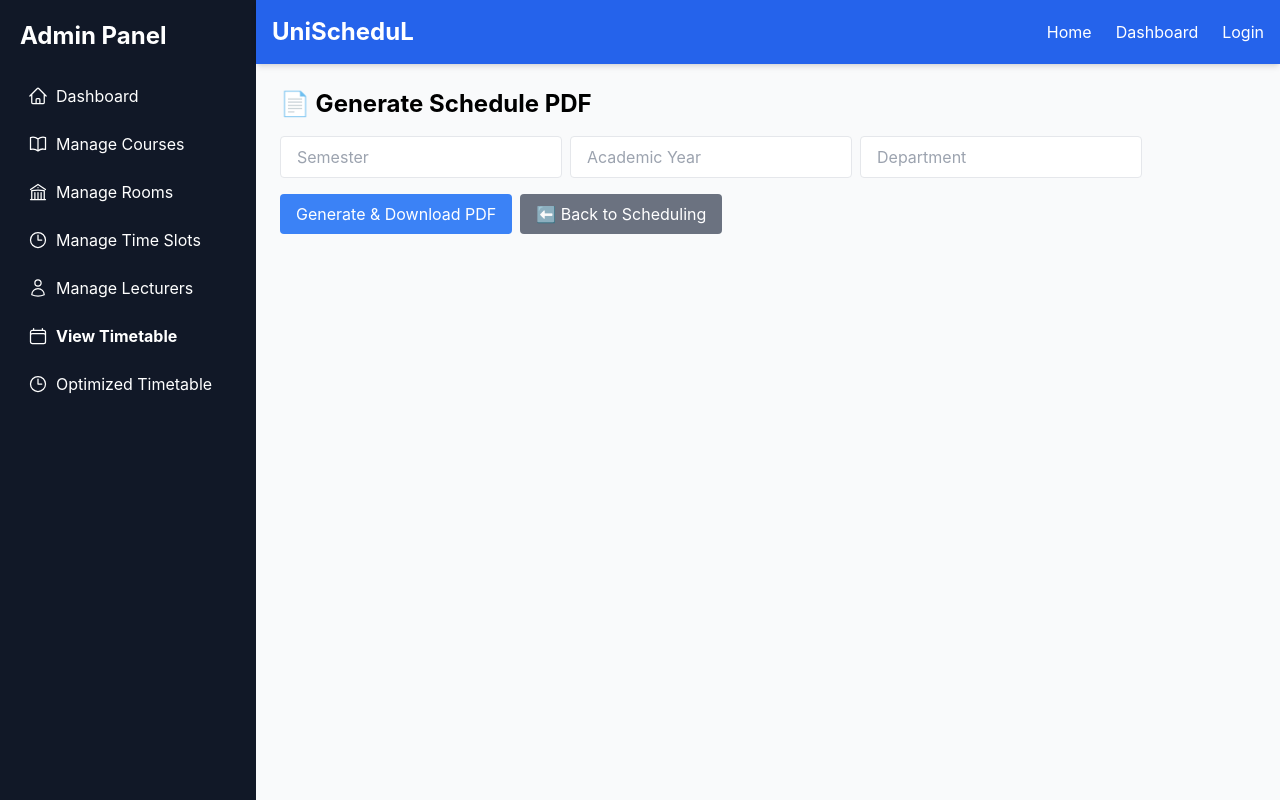
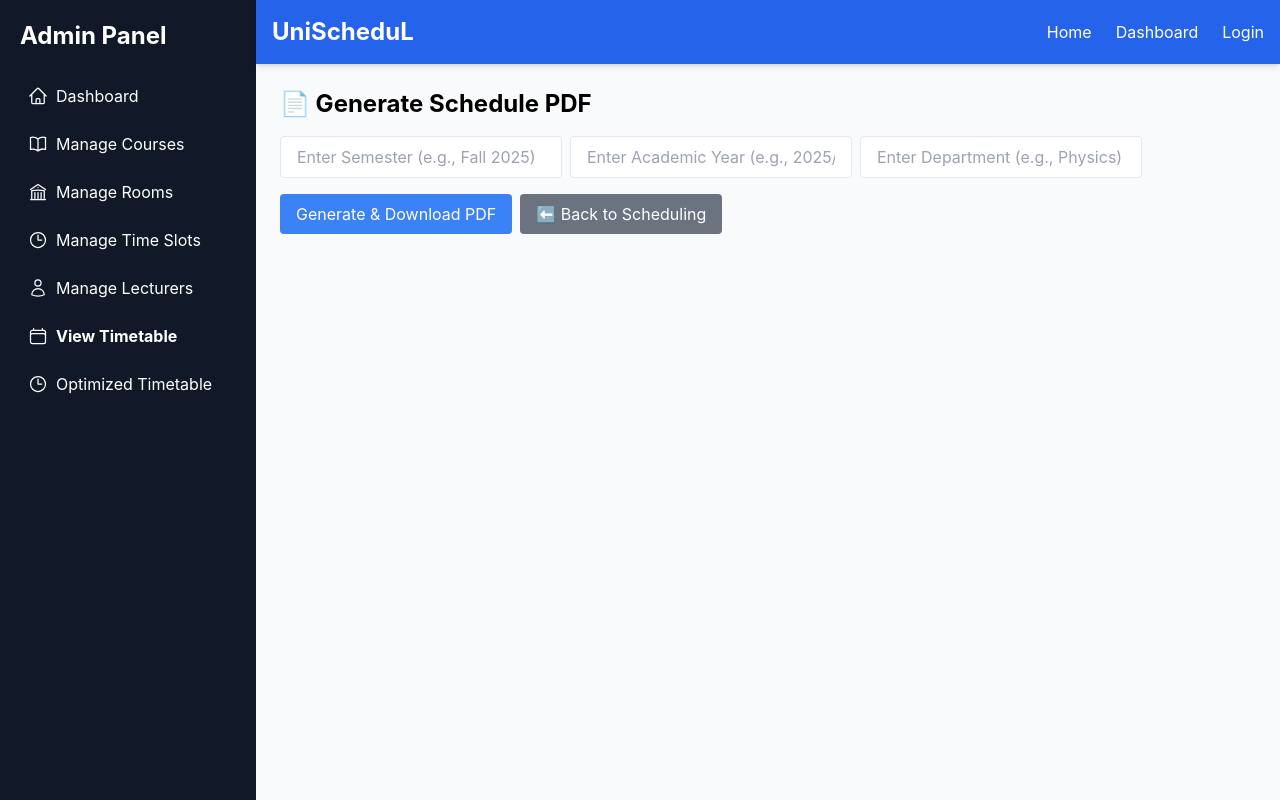
Before and after one commit to Dev-Eyitayo/UniScheduL, a React (Vite) app in the folder frontend/: page /generate-pdf in a window 1280 px wide. Built offline with nearby package versions, Linux system fonts and the light colour scheme.

Commit message:
Refactor GeneratePDF component to retrieve schedule and failed bookings from OptimizedSchedule; streamline user input fields for PDF generation.

```diff
--- a/frontend/src/pages/admin/GeneratePDF.jsx
+++ b/frontend/src/pages/admin/GeneratePDF.jsx
@@ -1,5 +1,5 @@
-import React, { useState, useEffect } from "react";
-import { useNavigate } from "react-router-dom";
+import React, { useState } from "react";
+import { useLocation, useNavigate } from "react-router-dom";
 
 export default function GeneratePDF() {
   const [semester, setSemester] = useState("");
@@ -7,19 +7,13 @@ export default function GeneratePDF() {
   const [department, setDepartment] = useState("");
   const [loading, setLoading] = useState(false);
   const navigate = useNavigate();
+  const location = useLocation();
 
-  const [schedule, setSchedule] = useState([]);
-  const [failedBookings, setFailedBookings] = useState([]);
-
-  useEffect(() => {
-    // Retrieve the stored schedule and failed bookings
-    setSchedule(JSON.parse(localStorage.getItem("schedule") || "[]"));
-    setFailedBookings(JSON.parse(localStorage.getItem("failedBookings") || "[]"));
-  }, []);
+  // ✅ Get schedule & failed bookings from OptimizedSchedule.jsx
+  const { schedule, failedBookings } = location.state || { schedule: [], failedBookings: [] };
 
   const generatePDF = async () => {
     setLoading(true);
-
     try {
       const res = await fetch("http://127.0.0.1:5000/api/generate-pdf", {
         method: "POST",
@@ -28,12 +22,13 @@ export default function GeneratePDF() {
           semester,
           academic_year: academicYear,
           department,
-          schedule,
-          failed_bookings: failedBookings,
+          schedule, // ✅ Use exact schedule from OptimizedSchedule.jsx
+          failed_bookings: failedBookings, // ✅ Use exact failed bookings
         }),
       });
 
       if (res.ok) {
+        // Convert response into a downloadable file
         const blob = await res.blob();
         const url = window.URL.createObjectURL(blob);
         const a = document.createElement("a");
@@ -56,19 +51,48 @@ export default function GeneratePDF() {
     <div className="p-6">
       <h2 className="text-2xl font-bold mb-4">📄 Generate Schedule PDF</h2>
 
+      {/* User Input Fields */}
       <div className="mb-4">
-        <input type="text" placeholder="Semester" value={semester} onChange={(e) => setSemester(e.target.value)} className="border px-4 py-2 rounded mr-2" />
-        <input type="text" placeholder="Academic Year" value={academicYear} onChange={(e) => setAcademicYear(e.target.value)} className="border px-4 py-2 rounded mr-2" />
-        <input type="text" placeholder="Department" value={department} onChange={(e) => setDepartment(e.target.value)} className="border px-4 py-2 rounded" />
+        <input
+          type="text"
+          placeholder="Enter Semester (e.g., Fall 2025)"
+          className="border px-4 py-2 rounded mr-2"
+          value={semester}
+          onChange={(e) => setSemester(e.target.value)}
+        />
+        <input
+          type="text"
+          placeholder="Enter Academic Year (e.g., 2025/2026)"
+          className="border px-4 py-2 rounded mr-2"
+          value={academicYear}
+          onChange={(e) => setAcademicYear(e.target.value)}
+        />
+        <input
+          type="text"
+          placeholder="Enter Department (e.g., Physics)"
+          className="border px-4 py-2 rounded"
+          value={department}
+          onChange={(e) => setDepartment(e.target.value)}
+        />
       </div>
 
-      <button onClick={generatePDF} disabled={loading} className="bg-blue-500 hover:bg-blue-600 text-white px-4 py-2 rounded mr-2">
-        {loading ? "Generating PDF..." : "Generate & Download PDF"}
-      </button>
+      {/* Buttons */}
+      <div className="mb-4">
+        <button
+          className="bg-blue-500 hover:bg-blue-600 text-white px-4 py-2 rounded mr-2"
+          onClick={generatePDF}
+          disabled={loading}
+        >
+          {loading ? "Generating PDF..." : "Generate & Download PDF"}
+        </button>
 
-      <button onClick={() => navigate("/optimized-timetable")} className="bg-gray-500 hover:bg-gray-600 text-white px-4 py-2 rounded">
-        ⬅️ Back to Scheduling
-      </button>
+        <button
+          className="bg-gray-500 hover:bg-gray-600 text-white px-4 py-2 rounded"
+          onClick={() => navigate("/optimized-timetable")}
+        >
+          ⬅️ Back to Scheduling
+        </button>
+      </div>
     </div>
   );
 }
--- a/frontend/src/pages/admin/OptimizedSchedule.jsx
+++ b/frontend/src/pages/admin/OptimizedSchedule.jsx
@@ -18,10 +18,6 @@ export default function OptimizedSchedule() {
       setLogs(data.logs);
       setSchedule(data.bookings);
       setFailedBookings(data.failed_bookings);
-
-      // Store data in localStorage for GeneratePDF.jsx
-      localStorage.setItem("schedule", JSON.stringify(data.bookings));
-      localStorage.setItem("failedBookings", JSON.stringify(data.failed_bookings));
     } catch (error) {
       console.error("Error:", error);
     } finally {
@@ -33,15 +29,12 @@ export default function OptimizedSchedule() {
     setLogs([]);
     setSchedule([]);
     setFailedBookings([]);
-    localStorage.removeItem("schedule");
-    localStorage.removeItem("failedBookings");
   };
 
   return (
     <div className="p-6">
       <h2 className="text-2xl font-bold mb-4">📅 Run Scheduling Algorithm</h2>
 
-      {/* Buttons */}
       <div className="mb-4">
         <button
           className="bg-blue-500 hover:bg-blue-600 text-white px-4 py-2 rounded mr-2"
@@ -61,7 +54,7 @@ export default function OptimizedSchedule() {
             </button>
             <button
               className="bg-green-500 hover:bg-green-600 text-white px-4 py-2 rounded"
-              onClick={() => navigate("/generate-pdf")}
+              onClick={() => navigate("/generate-pdf", { state: { schedule, failedBookings } })}
             >
               📄 Generate PDF
             </button>
@@ -69,7 +62,6 @@ export default function OptimizedSchedule() {
         )}
       </div>
 
-      {/* Logs Section */}
       {logs.length > 0 && (
         <div className="mt-6 bg-gray-100 p-4 rounded">
           <h3 className="text-lg font-semibold mb-2">📝 Algorithm Logs:</h3>
@@ -83,7 +75,6 @@ export default function OptimizedSchedule() {
         </div>
       )}
 
-      {/* Display Timetable */}
       {schedule.length > 0 && (
         <div className="mt-6 bg-gray-100 p-4 rounded">
           <h3 className="text-lg font-semibold mb-2">📅 Final Room Schedule:</h3>
@@ -105,7 +96,6 @@ export default function OptimizedSchedule() {
         </div>
       )}
 
-      {/* Failed Bookings Section */}
       {failedBookings.length > 0 && (
         <div className="mt-6 bg-red-100 p-4 rounded">
           <h3 className="text-lg font-semibold text-red-700 mb-2">🚨 Failed Scheduling Attempts:</h3>
```
